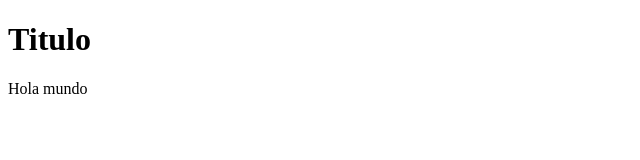
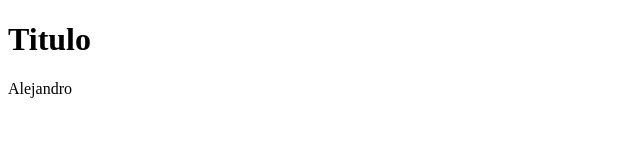
Before and after one commit to valeriaaleja15/Mi_primer_repositorio_html, a plain HTML site: page index.html in a window 1280 px wide. Shown: the full height of the page, 0-640 px from the left. Drawn offline with Linux system fonts and the light colour scheme.

Commit message:
miprimerrepositorio

```diff
--- a/index.html
+++ b/index.html
@@ -7,6 +7,6 @@
 </head>
 <body>
     <h1>Titulo</h1>
-<p>Hola mundo</p>
+    <p>Alejandro</p>
 </body>
 </html>
```
